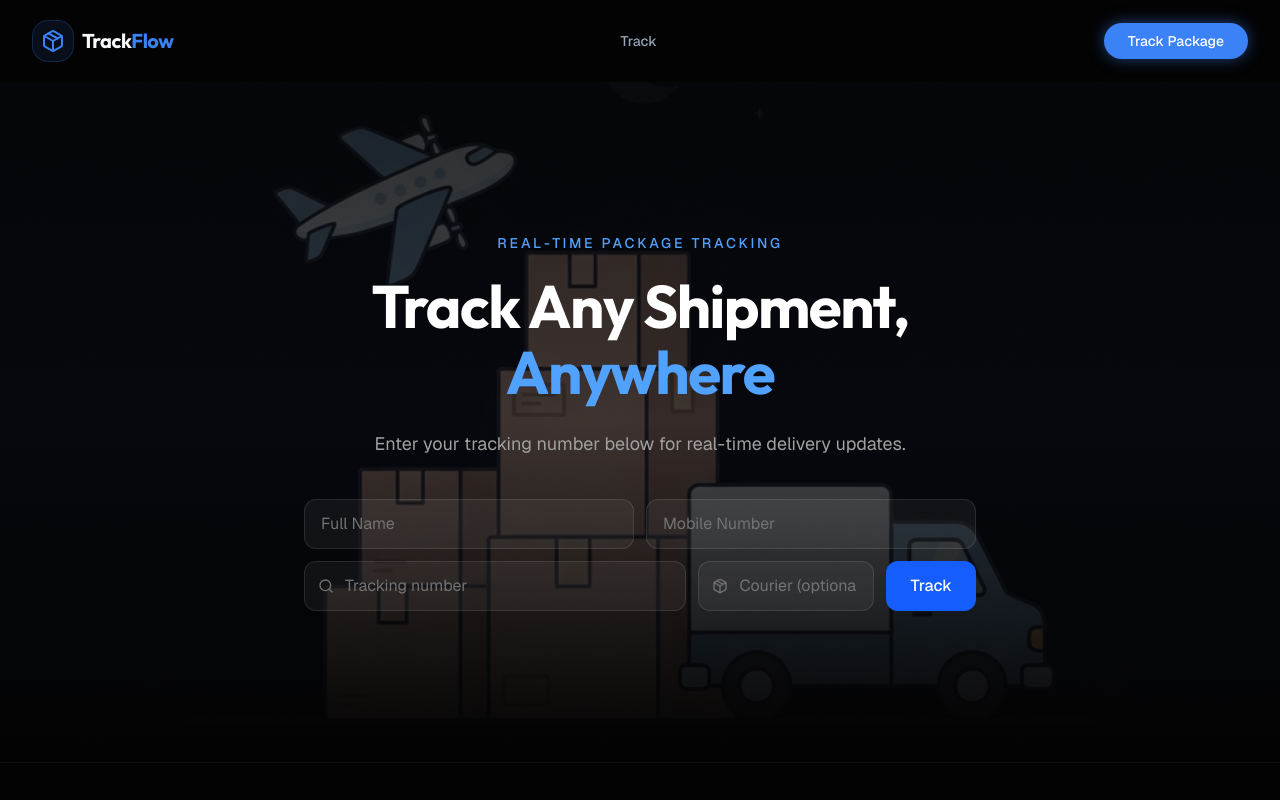
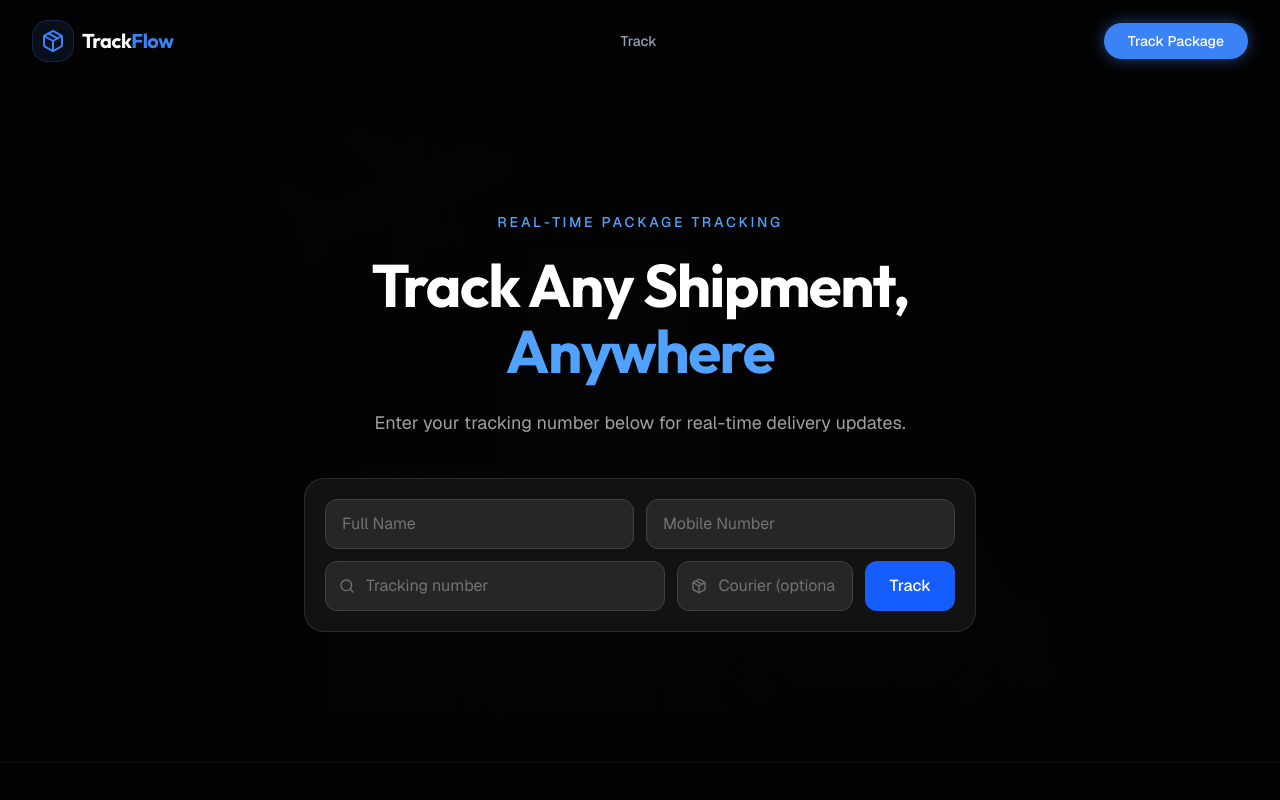
Before and after one commit to snehaffh4x-coder/trackflow, a Next.js app: page / in a window 1280 px wide. Shown: the top 800 px of the page. Built offline with nearby package versions, Linux system fonts and the light colour scheme.

Commit message:
Fixed visibility - darker bg and solid inputs

```diff
--- a/src/components/home/hero-section.tsx
+++ b/src/components/home/hero-section.tsx
@@ -12,13 +12,11 @@ export function HeroSection() {
           src="/hero-bg.png"
           alt="Logistics network"
           fill
-          className="object-cover"
+          className="object-cover opacity-20"
           priority
           quality={90}
         />
-        {/* Dark overlay for readability */}
-        <div className="absolute inset-0 bg-black/70" />
-        <div className="absolute inset-0 bg-gradient-to-b from-background/40 via-transparent to-background" />
+        <div className="absolute inset-0 bg-gradient-to-b from-background via-background/95 to-background" />
       </div>
 
       {/* Content */}
--- a/src/components/home/tracking-search.tsx
+++ b/src/components/home/tracking-search.tsx
@@ -38,7 +38,7 @@ export function TrackingSearch() {
   }, [setTrackingNumber, setCourier, setFullName, setMobileNumber]);
 
   return (
-    <div className="max-w-2xl mx-auto w-full">
+    <div className="max-w-2xl mx-auto w-full bg-neutral-900/80 border border-white/10 rounded-2xl p-5">
       <form
         onSubmit={(e) => handleTrack(e, true)}
         className="flex flex-col gap-3"
@@ -49,7 +49,7 @@ export function TrackingSearch() {
             value={fullName}
             onChange={(e) => setFullName(e.target.value)}
             placeholder="Full Name"
-            className="w-full px-4 py-3 bg-white/5 border border-white/10 rounded-lg text-white placeholder:text-neutral-500 focus:outline-none focus:border-blue-500/50 transition-colors"
+            className="w-full px-4 py-3 bg-neutral-800 border border-neutral-700 rounded-lg text-white placeholder:text-neutral-500 focus:outline-none focus:border-blue-500 transition-colors"
             required
           />
           <input
@@ -57,7 +57,7 @@ export function TrackingSearch() {
             onChange={(e) => setMobileNumber(e.target.value)}
             placeholder="Mobile Number"
             type="tel"
-            className="w-full px-4 py-3 bg-white/5 border border-white/10 rounded-lg text-white placeholder:text-neutral-500 focus:outline-none focus:border-blue-500/50 transition-colors"
+            className="w-full px-4 py-3 bg-neutral-800 border border-neutral-700 rounded-lg text-white placeholder:text-neutral-500 focus:outline-none focus:border-blue-500 transition-colors"
             required
           />
         </div>
@@ -70,7 +70,7 @@ export function TrackingSearch() {
               value={trackingNumber}
               onChange={(e) => setTrackingNumber(e.target.value)}
               placeholder="Tracking number"
-              className="w-full pl-10 pr-4 py-3 bg-white/5 border border-white/10 rounded-lg text-white placeholder:text-neutral-500 focus:outline-none focus:border-blue-500/50 transition-colors"
+              className="w-full pl-10 pr-4 py-3 bg-neutral-800 border border-neutral-700 rounded-lg text-white placeholder:text-neutral-500 focus:outline-none focus:border-blue-500 transition-colors"
               required
             />
           </div>
@@ -81,7 +81,7 @@ export function TrackingSearch() {
               value={courier}
               onChange={(e) => setCourier(e.target.value)}
               placeholder="Courier (optional)"
-              className="w-full sm:w-44 pl-10 pr-4 py-3 bg-white/5 border border-white/10 rounded-lg text-white placeholder:text-neutral-500 focus:outline-none focus:border-blue-500/50 transition-colors"
+              className="w-full sm:w-44 pl-10 pr-4 py-3 bg-neutral-800 border border-neutral-700 rounded-lg text-white placeholder:text-neutral-500 focus:outline-none focus:border-blue-500 transition-colors"
             />
           </div>
 
```
